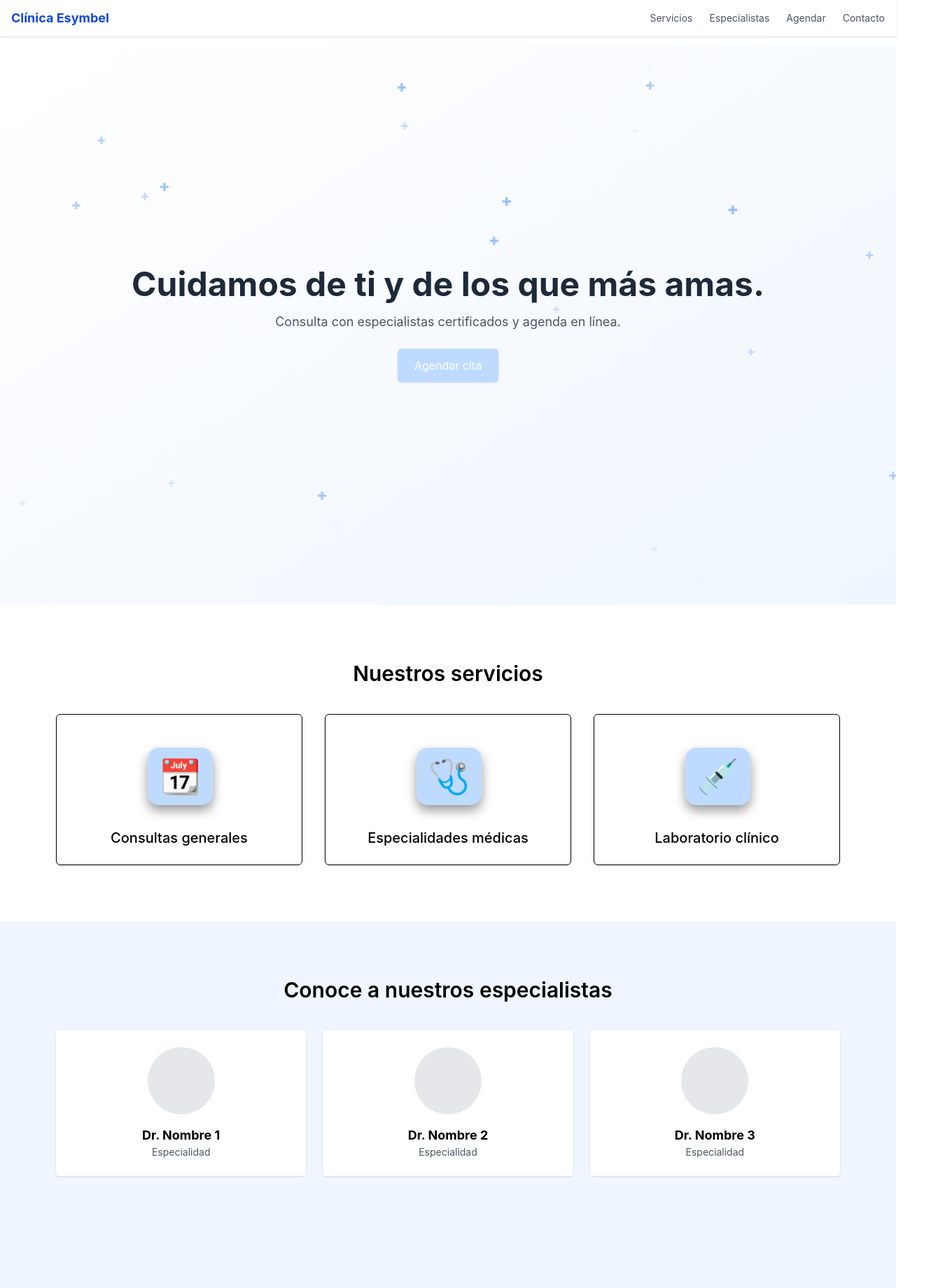
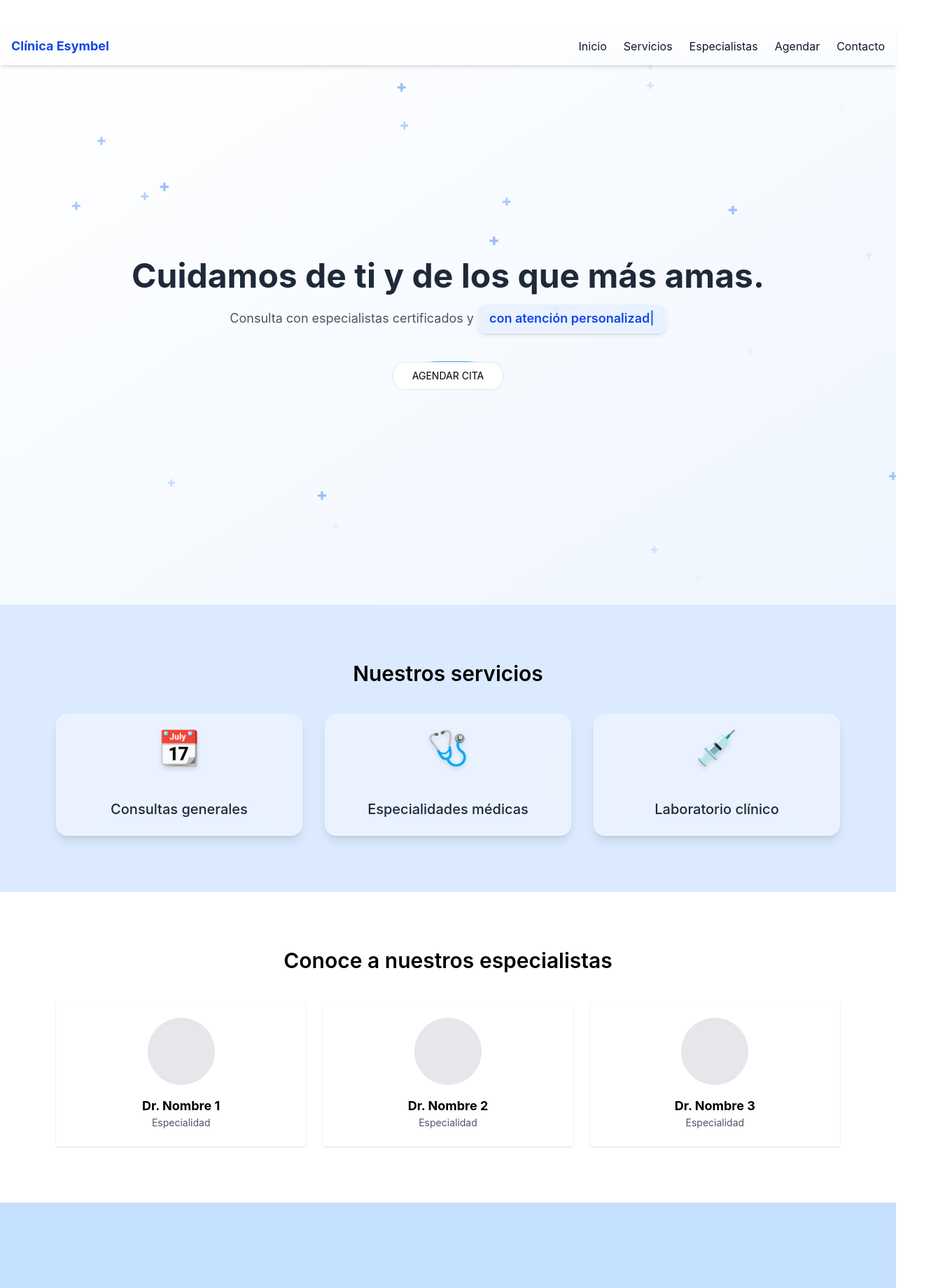
Before and after one commit to JosueDev09/Clinica-Medica-Pagina, a Next.js app: page /inicio in a window 1280 px wide. Shown: the top 1840 px of the page at 70% size, 1360 px wide, since content can reach past the window. Built offline with nearby package versions, Linux system fonts and the light colour scheme.

Commit message:
Se esta estilando la pagina

```diff
--- a/package.json
+++ b/package.json
@@ -10,7 +10,7 @@
   },
   "dependencies": {
     "clsx": "^2.1.1",
-    "motion": "^12.23.7",
+    "motion": "^12.23.9",
     "next": "15.4.3",
     "react": "19.1.0",
     "react-dom": "19.1.0",
--- a/src/app/inicio/page.tsx
+++ b/src/app/inicio/page.tsx
@@ -8,16 +8,19 @@ import Testimonios from '@/components/testimonios/testimonios';
 import PreguntasFrecuentes from '@/components/preguntasFrecuentes/preguntasFrecuentes';
 import Contacto from '@/components/contacto/contacto';
 import Footer from '@/components/footer/footer';
+import InformacionEmpresa from '@/components/informacionEmpresa/informacionEmpresa';
 
 export default function PublicHomePage() {
   return (
     <>
       <Header />
+
       <main className="mt-16">
         <Hero />
         <Servicios />
+
         <Especialistas />
-
+         <InformacionEmpresa />
         <Testimonios />
         <PreguntasFrecuentes />
         <Contacto />
--- a/src/components/especialistas/especialistas.tsx
+++ b/src/components/especialistas/especialistas.tsx
@@ -1,7 +1,7 @@
 // components/Especialistas.tsx
 export default function Especialistas() {
     return (
-      <section id="especialistas" className="py-20 bg-blue-50">
+      <section id="especialistas" className="py-20 bg-white">
         <div className="max-w-6xl mx-auto px-4">
           <h3 className="text-3xl font-semibold text-center mb-10">Conoce a nuestros especialistas</h3>
           <div className="grid md:grid-cols-3 gap-6">
--- a/src/components/header/header.tsx
+++ b/src/components/header/header.tsx
@@ -1,15 +1,48 @@
+
+const Menu = [
+  {
+    title: "Inicio",
+    href: "/inicio",
+  },
+  {
+    title: "Servicios",
+    href: "#servicios",
+  },
+  {
+    title: "Especialistas",
+    href: "#especialistas",
+  },
+  {
+    title: "Agendar",
+    href: "/public/agendar",
+  },
+  {
+    title: "Contacto",
+    href: "#contacto",
+  },
+]
+
+
 export default function Header() {
     return (
-      <header className="fixed top-0 left-0 w-full z-50 bg-white shadow">
+
+
+      <header className="fixed top-0 left-0 w-full z-50 backdrop-blur-md bg-white/30 border-b border-white/20 shadow-md mt-[40px]">
         <div className="max-w-7xl mx-auto px-4 py-3 flex justify-between items-center">
           <h1 className="font-bold text-lg text-blue-700">Clínica Esymbel</h1>
-          <nav className="space-x-6 text-sm text-gray-600">
-            <a href="#servicios">Servicios</a>
-            <a href="#especialistas">Especialistas</a>
-            <a href="/public/agendar">Agendar</a>
-            <a href="#contacto">Contacto</a>
+          <nav className="flex space-x-6">
+            {Menu.map((item, index) => (
+              <a
+                key={index}
+                href={item.href}
+                className="nav-link relative inline-block text-gray-900 hover:text-blue-600 transition-colors duration-500"
+              >
+                {item.title}
+              </a>
+            ))}
           </nav>
         </div>
       </header>
+
     );
   }
--- a/src/components/hero/hero.tsx
+++ b/src/components/hero/hero.tsx
@@ -1,8 +1,16 @@
 "use client";
 import { useState, useEffect } from "react";
 import CrucesAnimadas from "../ui/cruces/cruces";
+import { Button } from "../ui/borderHover/borderHover";
 
-const frases = [
+
+
+
+
+
+export default function Hero() {
+
+  const frases = [
   "Tu salud es nuestra prioridad.",
   "Cuidamos de ti y de los que más amas.",
   "Atención médica con calidad humana.",
@@ -10,25 +18,54 @@ const frases = [
   "Tu bienestar es nuestro compromiso diario.",
 ];
 
+const frasesSubtitulo = [
+  "con horarios flexibles.",
+  "con atención personalizada.",
+  "con profesionales certificados.",
+  "con tecnología avanzada.",
+]
 
+ const [indice, setIndice] = useState(0);
+  const [textoVisible, setTextoVisible] = useState("");
+  const [modo, setModo] = useState<"escribiendo" | "esperando" | "borrando">("escribiendo");
+  const [visible, setVisible] = useState(true); // para el fade del h2
 
+  useEffect(() => {
+    let timeout: NodeJS.Timeout;
+    const textoActual = frasesSubtitulo[indice] ?? "";
 
-export default function Hero() {
+    if (modo === "escribiendo") {
+      if (textoVisible.length < textoActual.length) {
+        timeout = setTimeout(() => {
+          setTextoVisible(textoActual.slice(0, textoVisible.length + 1));
+        }, 70);
+      } else {
+        timeout = setTimeout(() => setModo("esperando"), 1000);
+      }
+    }
 
-  const [indice, setIndice] = useState(0);
-  const [visible, setVisible] = useState(true);
+    if (modo === "esperando") {
+      timeout = setTimeout(() => setModo("borrando"), 500);
+    }
 
-    useEffect(() => {
-    const intervalo = setInterval(() => {
-      setVisible(false);
-      setTimeout(() => {
-        setIndice((prev) => (prev + 1) % frases.length);
-        setVisible(true);
-      }, 500); // tiempo del fade-out antes de cambiar
-    }, 5000);
+    if (modo === "borrando") {
+      if (textoVisible.length > 0) {
+        timeout = setTimeout(() => {
+          setTextoVisible(textoActual.slice(0, textoVisible.length - 1));
+        }, 50);
+      } else {
+        // Efecto de fade-out antes de cambiar frase
+        setVisible(false);
+        setTimeout(() => {
+          setIndice((prev) => (prev + 1) % frases.length);
+          setModo("escribiendo");
+          setVisible(true); // fade-in
+        }, 300);
+      }
+    }
 
-    return () => clearInterval(intervalo);
-  }, []);
+    return () => clearTimeout(timeout);
+  }, [textoVisible, modo, indice]);
 
   return (
     <section className="relative overflow-hidden min-h-screen bg-gradient-to-br from-white to-blue-50 flex items-center justify-center text-center px-6">
@@ -44,16 +81,22 @@ export default function Hero() {
         >
           {frases[indice]}
         </h2>
+        <p className="mt-4 text-gray-600 text-lg min-h-[2.5rem]">
+          Consulta con especialistas certificados y{" "}
+          <span className="inline-block bg-blue-100/50 backdrop-blur-lg border border-white/60 text-blue-700 font-semibold px-4 py-1.5 rounded-xl shadow-md transition-all duration-300">
+            {textoVisible}
+            <span className="animate-pulse">|</span>
+          </span>
+        </p>
 
-        <p className="mt-4 text-gray-600 text-lg">
-          Consulta con especialistas certificados y agenda en línea.
-        </p>
-        <a
-          href="/public/agendar"
-          className="mt-6 inline-block bg-blue-200 text-white px-6 py-3 rounded-md shadow hover:bg-blue-400 hover:text-white transition-all duration-300"
-        >
-          Agendar cita
-        </a>
+        <div className="mt-[40px] flex justify-center text-center">
+            <Button
+            borderRadius="1.1rem"
+            className="bg-white dark:bg-blue-500 text-black dark:text-white border-neutral-200 dark:border-slate-800 cursor-pointer "
+          >
+            AGENDAR CITA
+          </Button>
+        </div>
       </div>
     </section>
   );
--- /dev/null
+++ b/src/components/informacionEmpresa/informacionEmpresa.tsx
@@ -0,0 +1,88 @@
+"use client";
+import { useRef } from "react";
+import { useScroll, useTransform, motion } from "framer-motion";
+
+const contenidoEmpresa = [
+  {
+    title: "¿Quiénes somos?",
+    description:
+      "Somos una clínica médica dedicada a brindar atención de calidad con un enfoque humano y tecnológico. Nuestro equipo está conformado por especialistas certificados con amplia experiencia.",
+  },
+  {
+    title: "¿Qué ofrecemos?",
+    description:
+      "Ofrecemos consultas generales, especialidades médicas, laboratorio clínico, y diagnóstico por imagen, todo en un solo lugar y con atención personalizada.",
+  },
+  {
+    title: "Visión",
+    description:
+      "Ser la clínica de referencia en nuestra región por excelencia médica, calidad humana y tecnología de punta, enfocada siempre en el bienestar del paciente.",
+  },
+];
+
+export default function InformacionEmpresa() {
+  const sectionRef = useRef(null);
+  const { scrollYProgress } = useScroll({
+    target: sectionRef,
+    offset: ["start end", "end start"],
+  });
+
+  const fondoOpacity = useTransform(scrollYProgress, [0, 0.5], [0, 1]);
+  const fondoScale = useTransform(scrollYProgress, [0, 0.3], [1.1, 1]);
+
+  return (
+    <section ref={sectionRef} className="relative">
+      {/* Fondo azul animado SOLO en esta sección */}
+      <motion.div
+        className="absolute inset-0 bg-blue-200 z-0"
+        style={{ opacity: fondoOpacity, scale: fondoScale }}
+      />
+
+      {/* Contenido encima del fondo */}
+      <div className="relative z-10">
+        {contenidoEmpresa.map((item, index) => (
+          <ScrollSection
+            key={index}
+            title={item.title}
+            description={item.description}
+          />
+        ))}
+      </div>
+    </section>
+  );
+}
+
+function ScrollSection({
+  title,
+  description,
+}: {
+  title: string;
+  description: string;
+}) {
+  const ref = useRef(null);
+  const { scrollYProgress } = useScroll({
+    target: ref,
+    offset: ["start 80%", "start 40%"],
+  });
+
+  const opacity = useTransform(scrollYProgress, [0, 1], [0, 1]);
+  const translateY = useTransform(scrollYProgress, [0, 1], [40, 0]);
+  const scale = useTransform(scrollYProgress, [0, 1], [0.95, 1]);
+
+  return (
+    <section
+      ref={ref}
+      className="min-h-[60vh] flex items-center justify-center px-6 text-center"
+    >
+      <motion.div
+        style={{ opacity, y: translateY, scale }}
+        className="max-w-3xl text-white"
+      >
+        <h2 className="text-4xl md:text-5xl font-bold mb-6">{title}</h2>
+        <p className="text-lg md:text-xl text-white leading-relaxed">
+          {description}
+        </p>
+      </motion.div>
+    </section>
+  );
+}
--- a/src/components/servicios/servicios.tsx
+++ b/src/components/servicios/servicios.tsx
@@ -8,22 +8,31 @@ export default function Servicios() {
     ];
 
     return (
-      <section id="servicios" className="py-20 bg-white">
+ <section id="servicios" className="py-20 bg-blue-100">
   <div className="max-w-6xl mx-auto px-4">
     <h3 className="text-3xl font-semibold mb-10 text-center">Nuestros servicios</h3>
     <div className="grid md:grid-cols-3 gap-8">
       {servicios.map((s, i) => (
-              <div key={i} className="text-center p-6 border rounded-md shadow-sm">
+        <div
+          key={i}
+          className="relative text-center p-6 rounded-2xl overflow-hidden shadow-lg transition-all duration-300 transform hover:scale-[1.05] hover:shadow-2xl"
+        >
+          {/* Fondo glass más intenso */}
+          <div className="absolute inset-0 bg-white/40 border border-white/30 backdrop-blur-lg rounded-2xl z-0" />
+
+          {/* Contenido visible */}
+          <div className="relative z-10">
             <div className="flex justify-center mb-4">
-                  <PinContainer title={s.title} containerClassName="w-24 h-24">
-                    <span className="text-5xl">{s.icon}</span>
-                  </PinContainer>
+              <span className="text-5xl drop-shadow-md text-blue-600">{s.icon}</span>
             </div>
-                <h4 className="text-xl font-medium mt-[42px]">{s.title}</h4>
+            <h4 className="text-xl font-medium mt-[50px] text-gray-800">{s.title}</h4>
+          </div>
         </div>
       ))}
     </div>
   </div>
 </section>
+
+
 );
   }
--- a/src/components/ui/3d-pin/3d-pin.tsx
+++ b/src/components/ui/3d-pin/3d-pin.tsx
@@ -75,7 +75,7 @@ export const PinPerspective = ({
             target={"_blank"}
             className="relative flex space-x-2 items-center z-10 rounded-full py-0.5 px-4 ring-1 ring-white/10 "
           >
-            <div className="relative z-10 rounded-full bg-blue-400 py-0.5 px-4 ring-1 ring-white/10 flex items-center space-x-2 m">
+            <div className="relative z-10 rounded bg-blue-400 py-0.5 px-4 ring-1 ring-white/10 flex items-center space-x-2 mt-[-20px]">
                 <span className="text-xs font-bold text-white">{title}</span>
             </div>
 
--- /dev/null
+++ b/src/components/ui/borderHover/borderHover.tsx
@@ -0,0 +1,139 @@
+"use client";
+import React from "react";
+import {
+  motion,
+  useAnimationFrame,
+  useMotionTemplate,
+  useMotionValue,
+  useTransform,
+} from "motion/react";
+import { useRef } from "react";
+import { cn } from "@/lib/utils";
+
+export function Button({
+  borderRadius = "1.75rem",
+  children,
+  as: Component = "button",
+  containerClassName,
+  borderClassName,
+  duration,
+  className,
+  ...otherProps
+}: {
+  borderRadius?: string;
+  children: React.ReactNode;
+  as?: any;
+  containerClassName?: string;
+  borderClassName?: string;
+  duration?: number;
+  className?: string;
+  [key: string]: any;
+}) {
+  return (
+    <Component
+      className={cn(
+        "relative h-[43px] w-40 overflow-hidden bg-transparent p-[1px] text-xl",
+        containerClassName,
+      )}
+      style={{
+        borderRadius: borderRadius,
+      }}
+      {...otherProps}
+    >
+      <div
+        className="absolute inset-0"
+        style={{ borderRadius: `calc(${borderRadius} * 0.96)` }}
+      >
+        <MovingBorder duration={duration} rx="30%" ry="30%">
+          <div
+            className={cn(
+              "h-20 w-20 bg-[radial-gradient(#0ea5e9_40%,transparent_60%)] opacity-[0.8]",
+              borderClassName,
+            )}
+          />
+        </MovingBorder>
+      </div>
+
+      <div
+        className={cn(
+          "relative flex h-[40px] w-full items-center justify-center border border-slate-800 bg-slate-900/[0.8] text-sm text-white antialiased backdrop-blur-xl",
+          className,
+        )}
+        style={{
+          borderRadius: `calc(${borderRadius} * 0.96)`,
+        }}
+      >
+        {children}
+      </div>
+    </Component>
+  );
+}
+
+export const MovingBorder = ({
+  children,
+  duration = 3000,
+  rx,
+  ry,
+  ...otherProps
+}: {
+  children: React.ReactNode;
+  duration?: number;
+  rx?: string;
+  ry?: string;
+  [key: string]: any;
+}) => {
+  const pathRef = useRef<any>(null);
+  const progress = useMotionValue<number>(0);
+
+  useAnimationFrame((time) => {
+    const length = pathRef.current?.getTotalLength();
+    if (length) {
+      const pxPerMillisecond = length / duration;
+      progress.set((time * pxPerMillisecond) % length);
+    }
+  });
+
+  const x = useTransform(
+    progress,
+    (val) => pathRef.current?.getPointAtLength(val).x,
+  );
+  const y = useTransform(
+    progress,
+    (val) => pathRef.current?.getPointAtLength(val).y,
+  );
+
+  const transform = useMotionTemplate`translateX(${x}px) translateY(${y}px) translateX(-50%) translateY(-50%)`;
+
+  return (
+    <>
+      <svg
+        xmlns="http://www.w3.org/2000/svg"
+        preserveAspectRatio="none"
+        className="absolute h-full w-full"
+        width="100%"
+        height="20%"
+        {...otherProps}
+      >
+        <rect
+          fill="none"
+          width="100%"
+          height="100%"
+          rx={rx}
+          ry={ry}
+          ref={pathRef}
+        />
+      </svg>
+      <motion.div
+        style={{
+          position: "absolute",
+          top: 0,
+          left: 0,
+          display: "inline-block",
+          transform,
+        }}
+      >
+        {children}
+      </motion.div>
+    </>
+  );
+};
--- a/src/styles/globals.css
+++ b/src/styles/globals.css
@@ -70,4 +70,19 @@ section {
   }
 }
 
-/* Botón bordado */
+/* MENU DE OPCIONES */
+
+.nav-link::after {
+  content: '';
+  position: absolute;
+  left: 0;
+  bottom: 0;
+  height: 2px;
+  width: 0%;
+  background-color: #3f7fe6; /* Tailwind's blue-500 */
+  transition: width 0.6s ease-in-out;
+}
+
+.nav-link:hover::after {
+  width: 100%;
+}
```
Also changed, not shown: 1 other file (tests, documents, lock files or other folders). Lines whose indentation alone changed are shown as unchanged.
